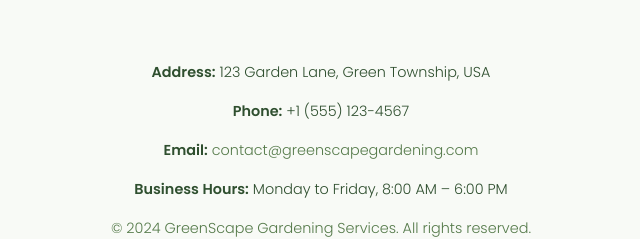
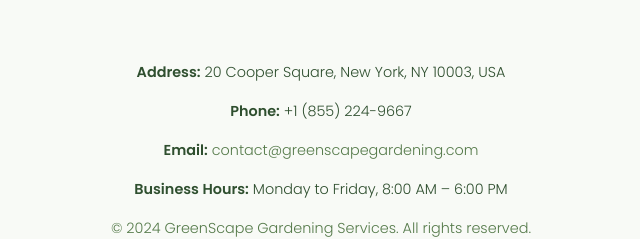
Before and after one commit to anilkumar784/GRDN-2, a plain HTML site: page cookies.html in a window 1280 px wide. Shown: the part 2747-2986 px from the top of the page, 319-959 px from the left. Drawn offline with Linux system fonts and the light colour scheme.

Commit message:
Update cookies.html

```diff
--- a/cookies.html
+++ b/cookies.html
@@ -139,8 +139,8 @@
     </ul>
   </main>
   <footer>
-     <p><strong>Address:</strong> 123 Garden Lane, Green Township, USA</p>
-      <p><strong>Phone:</strong> +1 (555) 123-4567</p>
+     <p><strong>Address:</strong> 20 Cooper Square, New York, NY 10003, USA</p>
+      <p><strong>Phone:</strong> +1 (855) 224-9667</p>
       <p><strong>Email:</strong> <a href="mailto:contact@greenscapegardening.com">contact@greenscapegardening.com</a></p>
       <p><strong>Business Hours:</strong> Monday to Friday, 8:00 AM – 6:00 PM</p>
     &copy; 2024 GreenScape Gardening Services. All rights reserved.
```
